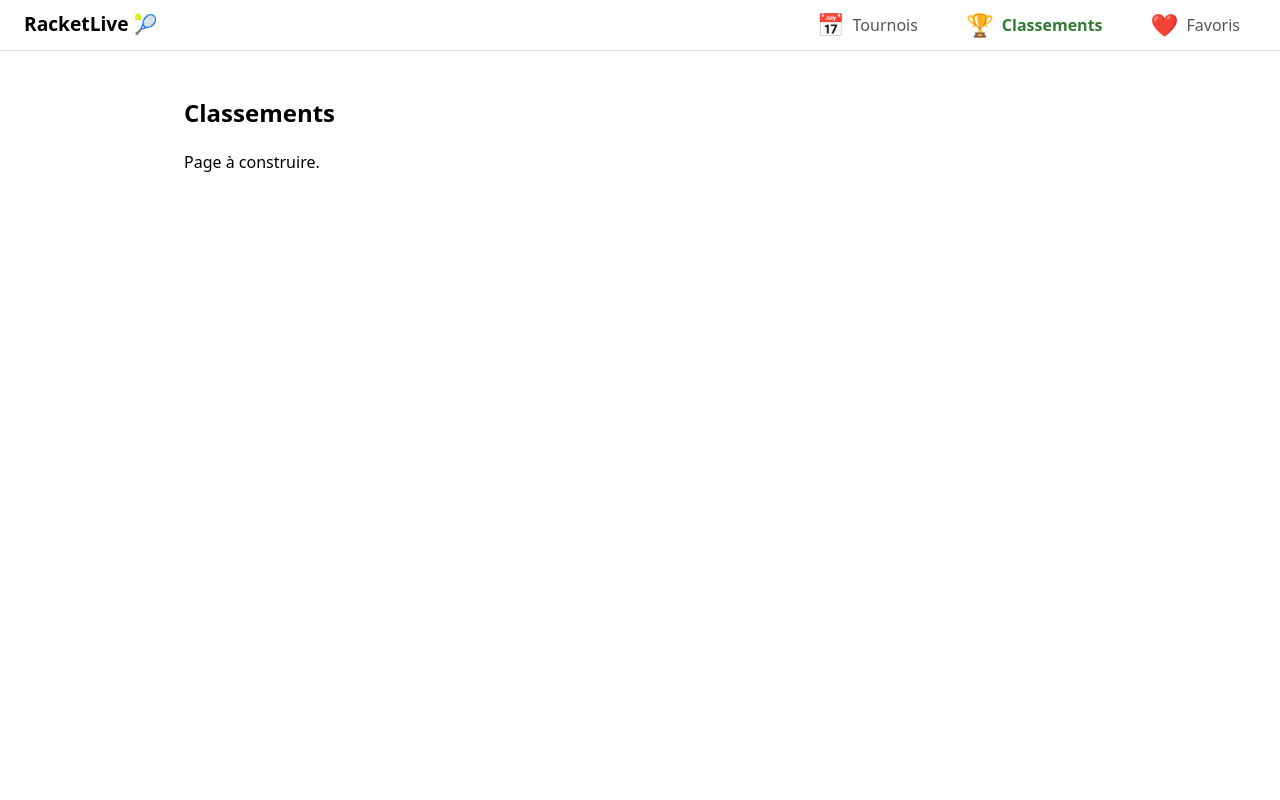
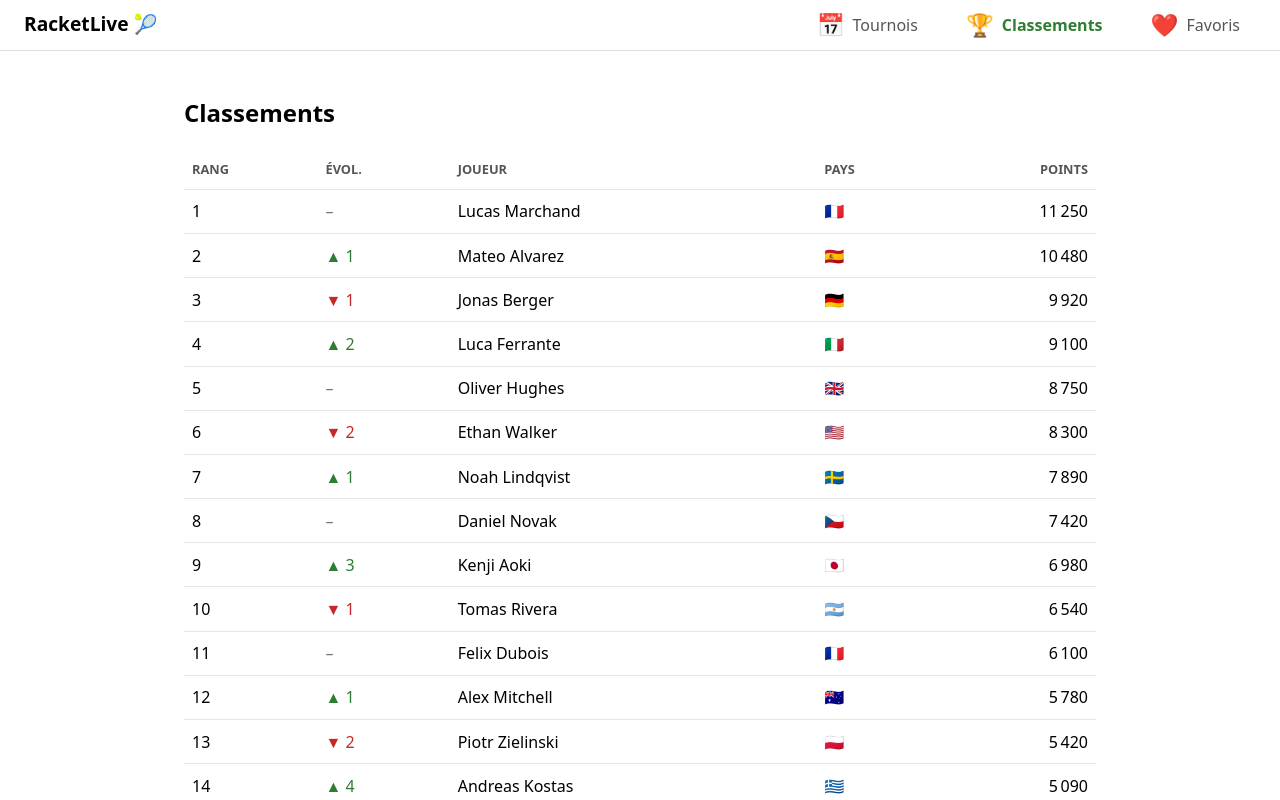
Before and after one commit to Labrosse-Anthony/racketlive, a React (Vite) app: page /classements in a window 1280 px wide. Shown: the top 800 px of the page. Built offline with nearby package versions, Linux system fonts and the light colour scheme.

Commit message:
Ajout du tableau de classement ATP

```diff
--- /dev/null
+++ b/src/components/rankings/RankingsTable.css
@@ -0,0 +1,37 @@
+.rankings-table__wrapper {
+  overflow-x: auto;
+}
+
+.rankings-table {
+  width: 100%;
+  border-collapse: collapse;
+}
+
+.rankings-table th,
+.rankings-table td {
+  padding: 0.6rem 0.5rem;
+  text-align: left;
+  border-bottom: 1px solid #e5e5e5;
+}
+
+.rankings-table th {
+  font-size: 0.8rem;
+  text-transform: uppercase;
+  color: #555555;
+}
+
+.rankings-table__nombre {
+  text-align: right !important;
+}
+
+.evolution--up {
+  color: #2e7d32;
+}
+
+.evolution--down {
+  color: #c62828;
+}
+
+.evolution--same {
+  color: #777777;
+}
--- /dev/null
+++ b/src/components/rankings/RankingsTable.jsx
@@ -0,0 +1,53 @@
+import { drapeau } from '../../utils/flags.js'
+import './RankingsTable.css'
+
+function Evolution({ valeur }) {
+  if (valeur > 0) {
+    return <span className="evolution evolution--up">▲ {valeur}</span>
+  }
+  if (valeur < 0) {
+    return <span className="evolution evolution--down">▼ {Math.abs(valeur)}</span>
+  }
+  return <span className="evolution evolution--same">–</span>
+}
+
+function RankingsTable({ joueurs, rangDepart = 1 }) {
+  return (
+    <div className="rankings-table__wrapper">
+      <table className="rankings-table">
+        <thead>
+          <tr>
+            <th scope="col">Rang</th>
+            <th scope="col">Évol.</th>
+            <th scope="col">Joueur</th>
+            <th scope="col">Pays</th>
+            <th scope="col" className="rankings-table__nombre">
+              Points
+            </th>
+          </tr>
+        </thead>
+        <tbody>
+          {joueurs.map((joueur, index) => (
+            <tr key={joueur.id}>
+              <td>{rangDepart + index}</td>
+              <td>
+                <Evolution valeur={joueur.evolution} />
+              </td>
+              <td>{joueur.nom}</td>
+              <td>
+                <span role="img" aria-label={joueur.pays}>
+                  {drapeau(joueur.pays)}
+                </span>
+              </td>
+              <td className="rankings-table__nombre">
+                {joueur.points.toLocaleString('fr-FR')}
+              </td>
+            </tr>
+          ))}
+        </tbody>
+      </table>
+    </div>
+  )
+}
+
+export default RankingsTable
--- a/src/pages/ClassementsPage.jsx
+++ b/src/pages/ClassementsPage.jsx
@@ -1,8 +1,26 @@
+import { useEffect, useState } from 'react'
+import { getRanking } from '../services/api/rankingsApi.js'
+import RankingsTable from '../components/rankings/RankingsTable.jsx'
+
 function ClassementsPage() {
+  const [joueurs, setJoueurs] = useState([])
+  const [chargement, setChargement] = useState(true)
+
+  useEffect(() => {
+    getRanking('atp').then((donnees) => {
+      setJoueurs(donnees)
+      setChargement(false)
+    })
+  }, [])
+
   return (
     <section>
       <h1>Classements</h1>
-      <p>Page à construire.</p>
+      {chargement ? (
+        <p>Chargement…</p>
+      ) : (
+        <RankingsTable joueurs={joueurs} />
+      )}
     </section>
   )
 }
--- /dev/null
+++ b/src/utils/flags.js
@@ -0,0 +1,7 @@
+export function drapeau(codePays) {
+  return codePays
+    .toUpperCase()
+    .replace(/./g, (lettre) =>
+      String.fromCodePoint(127397 + lettre.charCodeAt(0)),
+    )
+}
```
